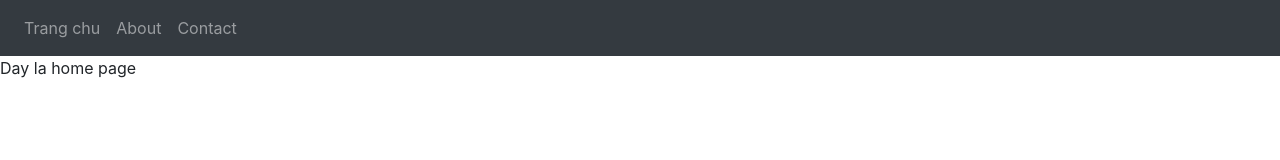
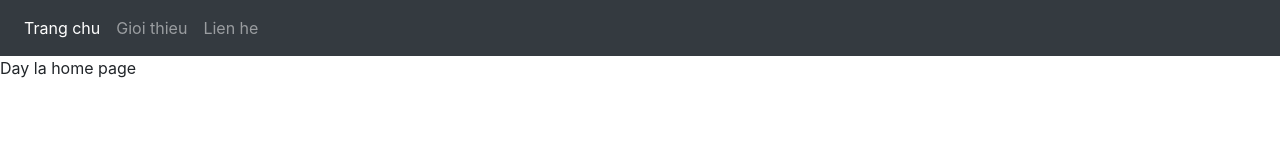
Before and after one commit to trieuquang204/learn-react-router, a React (Create React App) app: page / in a window 1280 px wide. Shown: the top 160 px of the page. Built offline with nearby package versions, Linux system fonts and the light colour scheme.

Commit message:
73 custom link

```diff
--- a/src/App.js
+++ b/src/App.js
@@ -1,8 +1,27 @@
 import React, { component } from "react";
-import { BrowserRouter as Router, Route, Link } from "react-router-dom";
+import { BrowserRouter as Router, Route, NavLink, Link } from "react-router-dom";
 import Home from "./components/Home";
 import About from "./components/About";
 import Contact from "./components/Contact";
+
+const MenuLink = ({ label, to, activeOnlyWhenExact }) => {
+  return (
+    <Route
+      path={to}
+      exact={activeOnlyWhenExact}
+      children={({ match }) => {
+        var active = match ? "active abc" : "";
+        return (
+          <li className={active}>
+            <Link className="nav-link" to={to}>
+              {label}
+            </Link>
+          </li>
+        );
+      }}
+    />
+  );
+};
 
 function App() {
   return (
@@ -11,15 +30,9 @@ function App() {
         <nav className="navbar navbar-expand-lg navbar-dark bg-dark">
           <div className="collapse navbar-collapse" id="navbarSupportedContent">
             <ul className="navbar-nav mr-auto">
-              <li className="nav-item">
-                <Link className="nav-link" to="/">Trang chu</Link>
-              </li>
-              <li className="nav-item">
-                <Link className="nav-link" to="/about">About</Link>
-              </li>
-              <li className="nav-item">
-                <Link className="nav-link" to="/contact">Contact</Link>
-              </li>
+              <MenuLink label="Trang chu" to="/" activeOnlyWhenExact={true} />
+              <MenuLink label="Gioi thieu" to="/about" />
+              <MenuLink label="Lien he" to="/contact" />
             </ul>
           </div>
         </nav>
```
Also changed, not shown: 1 other file (tests, documents, lock files or other folders).
